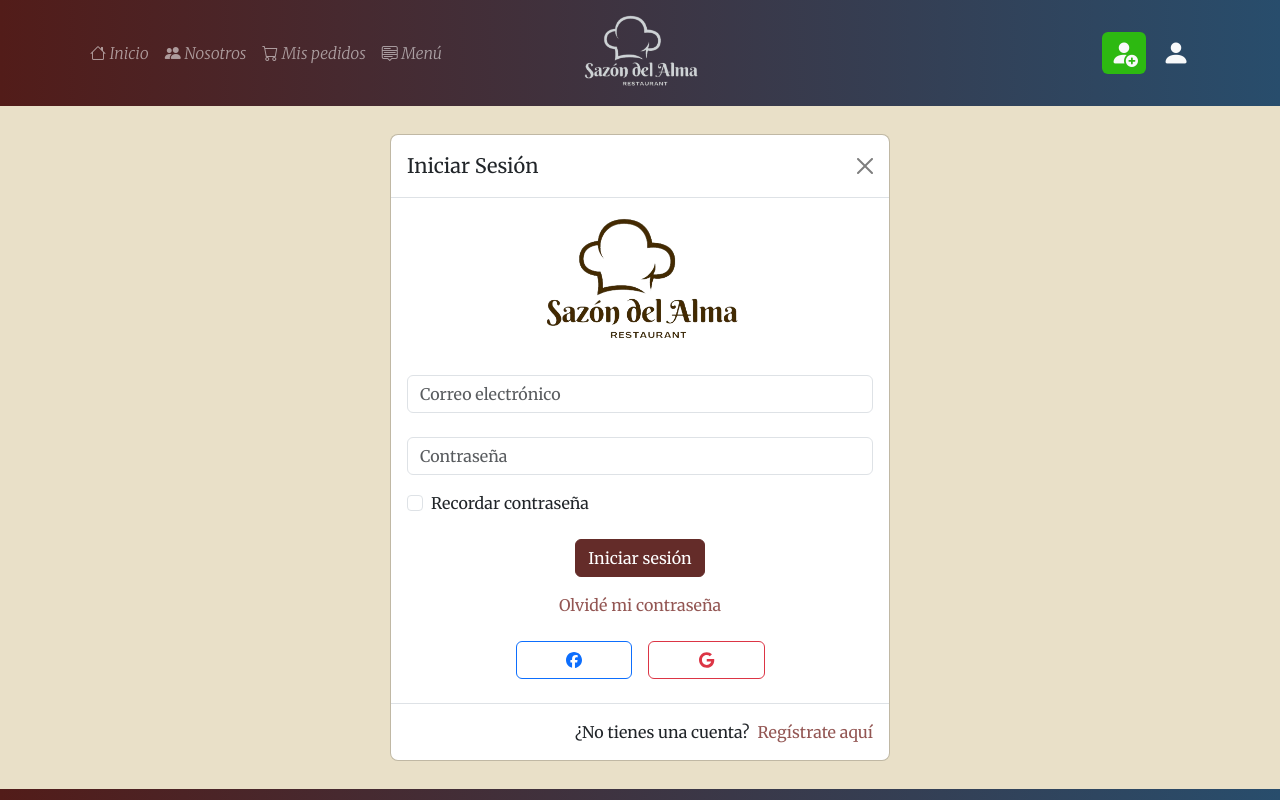
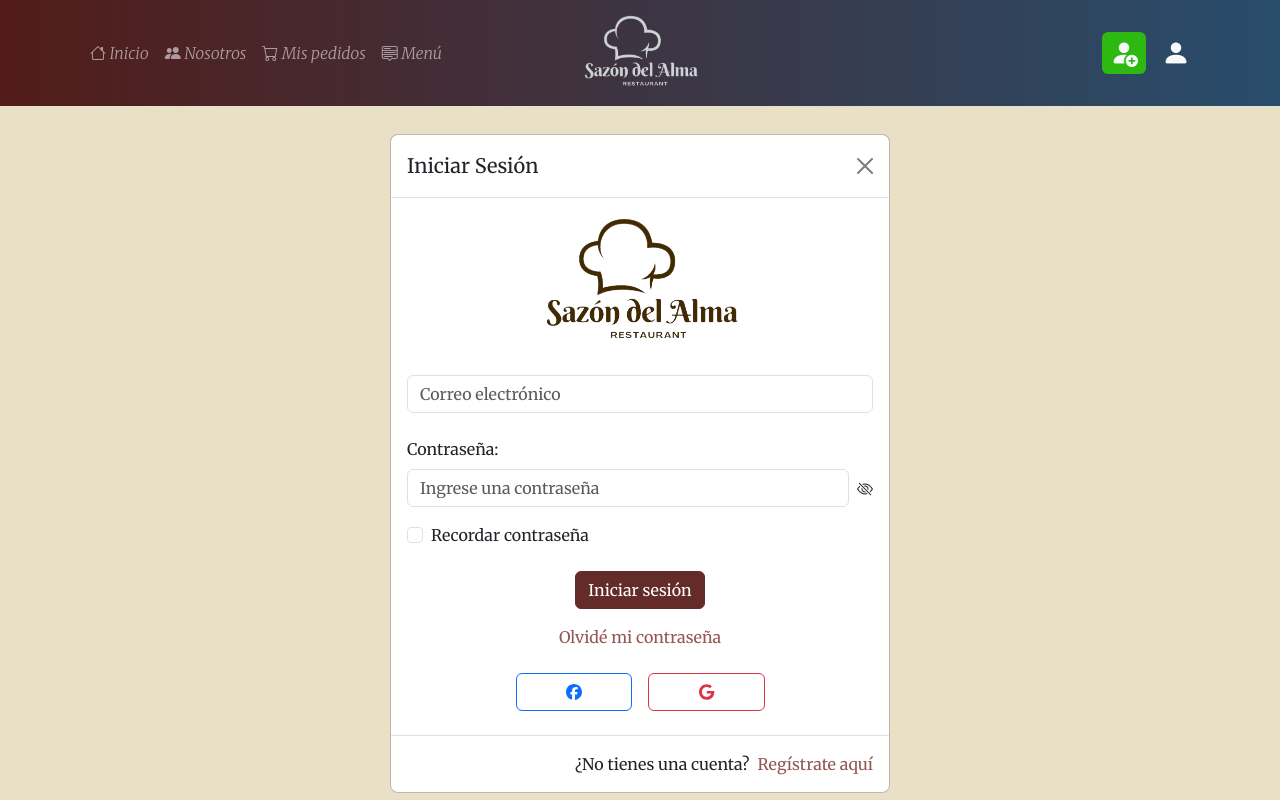
Before and after one commit to SheylaAstorga/RestaurantePF-Frontend, a React (Vite) app: page /login in a window 1280 px wide. Shown: the top 800 px of the page. Built offline with nearby package versions, Linux system fonts and the light colour scheme; no server answers.

Commit message:
agregue la misma logica del ojito para ver la contraseña pero la para la pagina de login

```diff
--- a/src/components/LoginModal.jsx
+++ b/src/components/LoginModal.jsx
@@ -1,4 +1,4 @@
-import React from "react";
+import React, { useState } from "react";
 import { Button, Form, Modal } from "react-bootstrap";
 import logoSazón from "../../src/img/LogoSazon.png";
 import { FontAwesomeIcon } from "@fortawesome/react-fontawesome";
@@ -9,13 +9,21 @@ import { login } from "../helpers/queris";
 import { useNavigate } from "react-router";
 import { Link } from "react-router-dom";
 
+
 const LoginModal = ({ actualizarUsuario }) => {
   const {
     register,
     handleSubmit,
     formState: { errors },
     reset,
+    watch,
   } = useForm();
+  const [showPassword, setShowPassword] = useState(false);
+  const contraseña = watch("password");
+
+  const togglePasswordVisibility = () => {
+    setShowPassword(!showPassword);
+  };
 
   const navegacion = useNavigate();
   const usuarioValidado = async (usuario) => {
@@ -23,12 +31,15 @@ const LoginModal = ({ actualizarUsuario }) => {
       const respuesta = await login(usuario);
       const datos = await respuesta.json();
       if (respuesta.status === 200) {
-        localStorage.removeItem('usuarioSazonDelAlma');
-        localStorage.setItem('usuarioSazonDelAlma', JSON.stringify({
+        localStorage.removeItem("usuarioSazonDelAlma");
+        localStorage.setItem(
+          "usuarioSazonDelAlma",
+          JSON.stringify({
             email: datos.email,
-          token: datos.token
-        }));
-        actualizarUsuario()
+            token: datos.token,
+          })
+        );
+        actualizarUsuario();
         Swal.fire({
           title: "Bienvenido de vuelta",
           text: datos.mensaje,
@@ -44,7 +55,7 @@ const LoginModal = ({ actualizarUsuario }) => {
         });
       }
     } catch (error) {
-      console.log(error)
+      console.log(error);
       Swal.fire({
         title: "Ocurrio un error",
         text: "ocurrio un error inesperado, intente esta operacion mas tarde",
@@ -85,27 +96,41 @@ const LoginModal = ({ actualizarUsuario }) => {
                 {...register("email", {
                   required: "El email es obligatorio",
                   pattern: {
-                    value: /^[a-z0-9!#$%&'*+/=?^_`{|}~-]+(?:\.[a-z0-9!#$%&'*+/=?^_`{|}~-]+)*@(?:[a-z0-9](?:[a-z0-9-]*[a-z0-9])?\.)+[a-z0-9](?:[a-z0-9-]*[a-z0-9])?$/i,
+                    value:
+                      /^[a-z0-9!#$%&'*+/=?^_`{|}~-]+(?:\.[a-z0-9!#$%&'*+/=?^_`{|}~-]+)*@(?:[a-z0-9](?:[a-z0-9-]*[a-z0-9])?\.)+[a-z0-9](?:[a-z0-9-]*[a-z0-9])?$/i,
                     message: "Debe ingresar un email valido",
-                  }
+                  },
                 })}
               />
               <Form.Text className="text-danger">
                 {errors.email?.message}
               </Form.Text>
             </Form.Group>
-            <Form.Group controlId="formBasicPassword">
+            <Form.Group className="mb-3">
+              <Form.Label>Contraseña:</Form.Label>
+              <div className="d-flex justify-content-between">
                 <Form.Control
-                type="password"
-                placeholder="Contraseña"
-                {...register('password', {
+                  type={showPassword ? "text" : "password"}
+                  placeholder="Ingrese una contraseña"
+                  {...register("password", {
                     required: "La contraseña es obligatoria",
                     pattern: {
                       value: /^(?=.*\d)(?=.*[a-z])(?=.*[A-Z]).{8,}$/,
-                    message: "La contraseña debe contener por lo menos 8 caracteres, letras tanto minúsculas y mayúsculas y números",
-                  }
+                      message:
+                        "La contraseña debe contener por lo menos 8 caracteres, letras tanto minúsculas y mayúsculas y números",
+                    },
                   })}
                 />
+                <div
+                  variant="outline-dark"
+                  onClick={togglePasswordVisibility}
+                  className="mt-2 ms-2"
+                >
+                  <i
+                    className={`bi ${showPassword ? "bi-eye" : "bi-eye-slash"}`}
+                  ></i>
+                </div>
+              </div>
               <Form.Text className="text-danger">
                 {errors.password?.message}
               </Form.Text>
```
Lines whose indentation alone changed are shown as unchanged.
